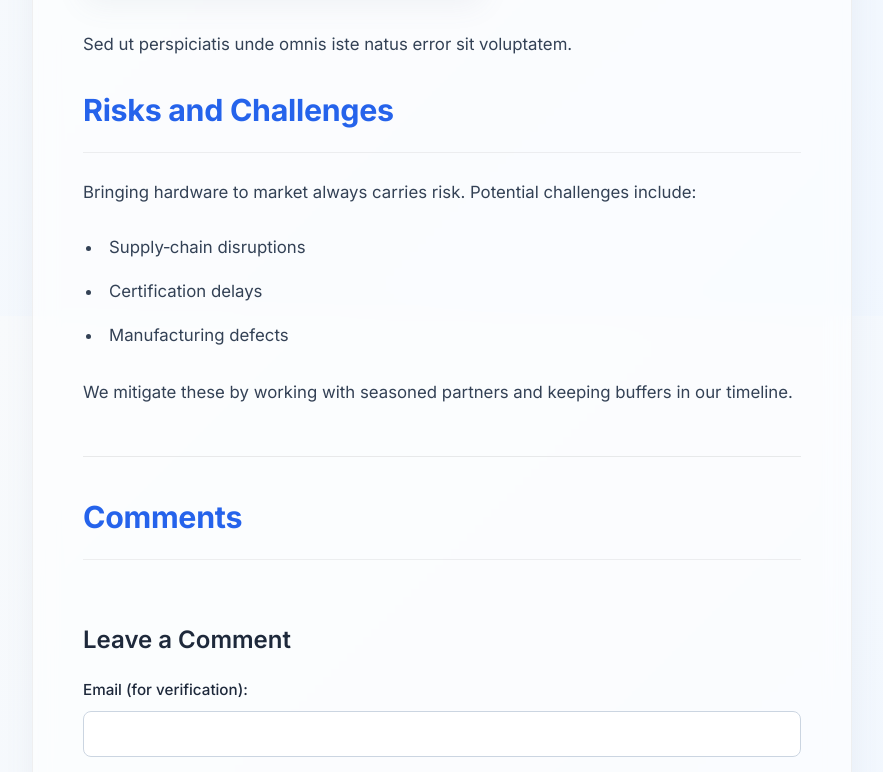
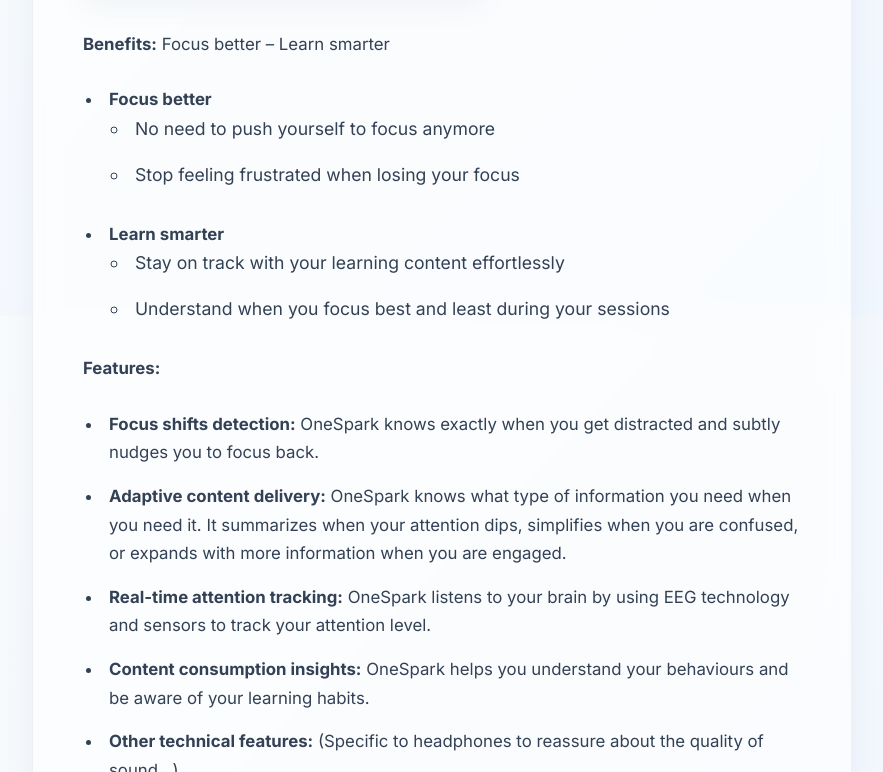
Before and after one commit to neomosh8/presale-page, a website: page index.html in a window 1280 px wide. Shown: the part 2084-2856 px from the top of the page, without its empty margins (12-895 px from the left). Drawn offline with Linux system fonts and the light colour scheme; a script that the page names is missing.

Commit message:
Update index.html

```diff
--- a/index.html
+++ b/index.html
@@ -102,7 +102,32 @@
             Thanks to OneSpark’s sensor technology, you can monitor your attention span trends and your content consumption insights on the MyBrain App, helping you track your progress and achievements.
             </p>
           <img src="https://sitecontent.s3.us-east-1.amazonaws.com/AI-Powered+Headphones+for+Smarter+Listening.png" alt="neocore OneSpark; AI-Powered headphones">
-          <p>Sed ut perspiciatis unde omnis iste natus error sit voluptatem.</p>
+          <p><strong>Benefits:</strong> Focus better – Learn smarter</p>
+          <ul>
+            <li><strong>Focus better</strong>
+              <ul>
+                <li>No need to push yourself to focus anymore</li>
+                <li>Stop feeling frustrated when losing your focus</li>
+              </ul>
+            </li>
+            <li><strong>Learn smarter</strong>
+              <ul>
+                <li>Stay on track with your learning content effortlessly</li>
+                <li>Understand when you focus best and least during your sessions</li>
+              </ul>
+            </li>
+          </ul>
+
+          <p><strong>Features:</strong></p>
+
+          <ul>
+            <li><strong>Focus shifts detection:</strong> OneSpark knows exactly when you get distracted and subtly nudges you to focus back.</li>
+            <li><strong>Adaptive content delivery:</strong> OneSpark knows what type of information you need when you need it. It summarizes when your attention dips, simplifies when you are confused, or expands with more information when you are engaged.</li>
+            <li><strong>Real-time attention tracking:</strong> OneSpark listens to your brain by using EEG technology and sensors to track your attention level.</li>
+            <li><strong>Content consumption insights:</strong> OneSpark helps you understand your behaviours and be aware of your learning habits.</li>
+            <li><strong>Other technical features:</strong> (Specific to headphones to reassure about the quality of sound…)</li>
+          </ul>
+
         </section>
 
         <!-- Risks -->
```
